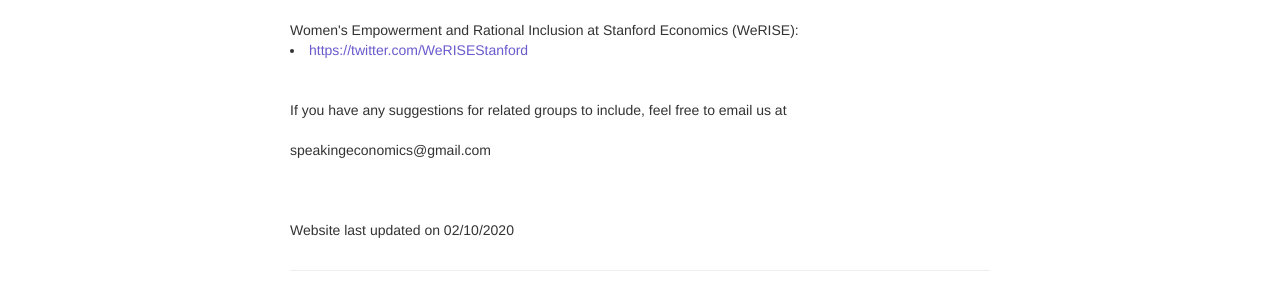
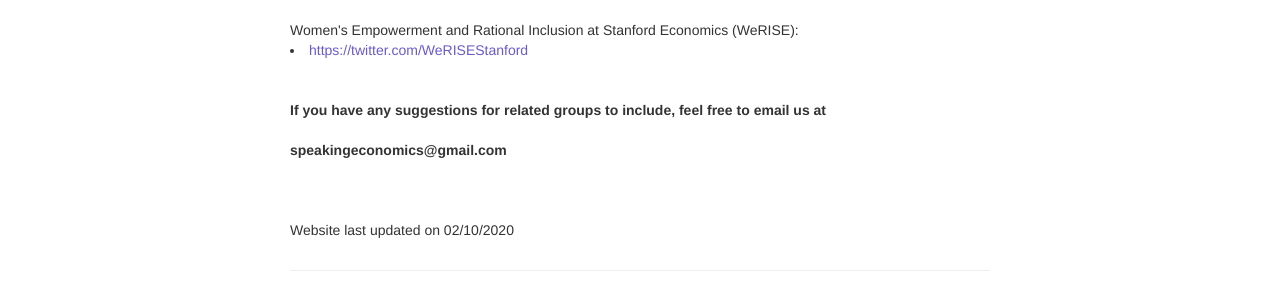
Before and after one commit to aponce6/Diversity-in-Cornell-Economics.github.io, a Jekyll site: the page built from pages/related_groups.md, in a window 1280 px wide. Shown: the part 1574-1868 px from the top of the page. Built offline with Jekyll 4.4.1, drawn with Linux system fonts in a browser that asks for light colours; our own code applies the rules of GitHub Pages for plain Markdown files.

Commit message:
update about us page

```diff
--- a/pages/related_groups.md
+++ b/pages/related_groups.md
@@ -131,10 +131,10 @@ Women's Empowerment and Rational Inclusion at Stanford Economics (WeRISE):
 
     <br/>
     <br/>
-    If you have any suggestions for related groups to include, feel free to email us at
+    <strong>If you have any suggestions for related groups to include, feel free to email us at
     <br/>
     <br/>
-    speakingeconomics@gmail.com
+    speakingeconomics@gmail.com </strong>
 
   </div>
 </div>
```
Also changed, not shown: index.md (+5 -0 lines).
